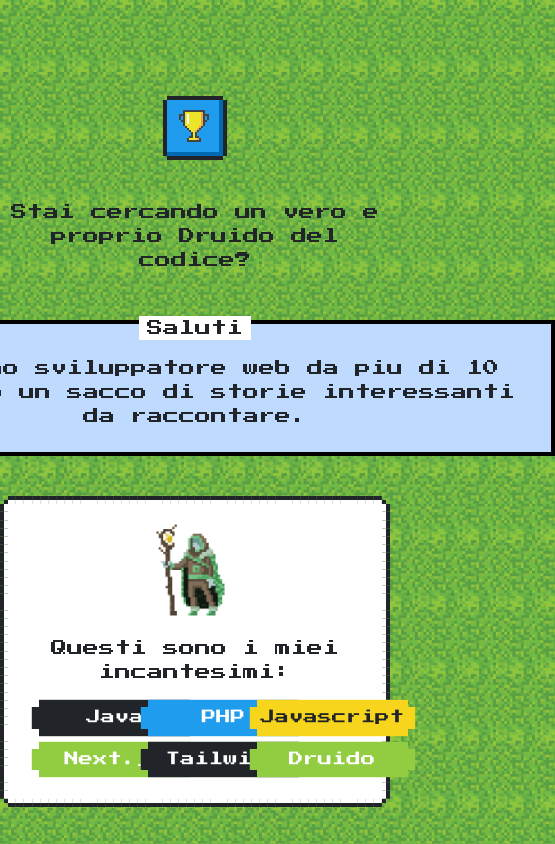
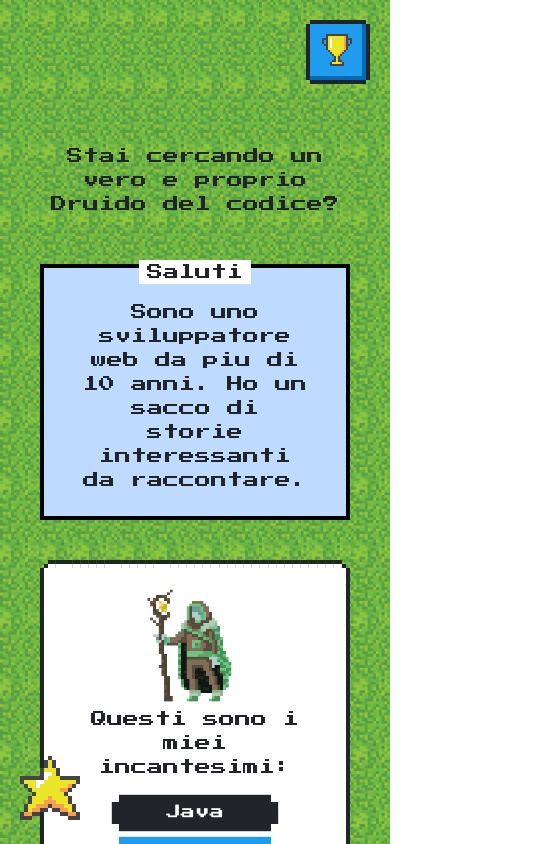
Before and after one commit to CarloGagliolo/8bit-portfolio, a Next.js app: page / in a window 390 px wide. Shown: the top 844 px of the page, 555 px wide, since content can reach past the window. Built offline with nearby package versions, Linux system fonts and the light colour scheme.

Commit message:
Added header and footer

```diff
--- a/app/layout.tsx
+++ b/app/layout.tsx
@@ -2,6 +2,8 @@ import type { Metadata } from "next";
 import { Press_Start_2P } from "next/font/google";
 import "./globals.css";
 import "nes.css/css/nes.min.css";
+import { Footer, Header } from "@/components/ui";
+import Subcribe from "@/components/ui/subscribe/subcribe";
 
 const pressStart2P = Press_Start_2P({
   weight: "400",
@@ -20,10 +22,11 @@ export default function RootLayout({
 }>) {
   return (
     <html lang="en">
-      <body
-        className={`${pressStart2P.className} antialiased`}
-      >
+      <body className={`${pressStart2P.className} antialiased`} >
+        <Header />
         {children}
+        <Subcribe />
+        <Footer />
       </body>
     </html>
   );
--- a/app/page.tsx
+++ b/app/page.tsx
@@ -3,50 +3,31 @@ import Image from "next/image";
 
 export default function Home() {
   return (
-    <main >
-
-      <div className="flex flex-col items-center justify-between pt-24 gap-10">
-
-        <div>
-          <button type="button" className="nes-btn is-primary">
-            <i className="nes-icon trophy"></i>
-          </button>
-          <dialog className="nes-dialog" id="dialog-default">
-            <form method="dialog">
-              <p className="title">Dialog</p>
-              <p>Alert: this is a dialog.</p>
-              <menu className="dialog-menu">
-                <button className="nes-btn">Cancel</button>
-                <button className="nes-btn is-primary">Confirm</button>
-              </menu>
-            </form>
-          </dialog>
-        </div>
+    <main>
+      <div className="flex flex-col items-center justify-between p-10 gap-10">
 
         <div className="text-center">
           <h1>Stai cercando un vero e proprio Druido del codice?</h1>
         </div>
 
-        <div className="nes-container with-title is-centered bg-blue-200 w-[45rem]">
+        <div className="nes-container with-title is-centered bg-blue-200 md:w-180">
           <p className="title">Saluti</p>
           <p>Sono uno sviluppatore web da piu di 10 anni.
             Ho un sacco di storie interessanti da raccontare.</p>
         </div>
 
         <div className="nes-container is-rounded bg-white">
-
-          <div className="flex item-center justify-center pb-4">
+          <div className="flex flex-col item-center justify-center">
+            <div className="m-auto">
               <Image
-              width={200}
-              height={200}
+              width={300}
+              height={300}
               src={"/druid.gif"}
-              alt=""
+              alt="druid"
             />
             </div>
-
             <p className="text-center">Questi sono i miei incantesimi:</p>
-
-          <div className="grid grid-cols-3">
+            <div className="grid grid-cols-1 sm:grid-cols-2 md:grid-cols-3 justify-items-center">
               <Link href="#" className="nes-badge">
                 <span className="is-dark">Java</span>
               </Link>
@@ -67,9 +48,9 @@ export default function Home() {
               </Link>
             </div>
           </div>
+        </div>
 
       </div>
-
     </main>
   );
 }
--- /dev/null
+++ b/components/ui/footer/footer.tsx
@@ -0,0 +1,50 @@
+"use client";
+
+import Link from 'next/link';
+import React, { useState } from 'react';
+
+export default function Footer() {
+
+    const [isShowModal, setIsShowModal] = useState<boolean>(false);
+
+    return (
+        <footer className="fixed bottom-5 left-5">
+            <button type="button" onClick={() => setIsShowModal(!isShowModal)}>
+                <i className="nes-icon is-large star"></i>
+            </button>
+            {isShowModal && (
+                <div className="fixed inset-0 bg-gray-500/50 flex justify-center items-center z-10">
+                    <div className="nes-dialog w-160 bg-white">
+                        <div className="flex justify-end">
+                            <button onClick={() => setIsShowModal(false)}>
+                                <i className="nes-icon close is-small"></i>
+                            </button>
+                        </div>
+                        <div className="flex flex-col justify-center items-center gap-5">
+                            <i className="snes-jp-logo"></i>
+                            <p>I miei progetti:</p>
+                            <Link href={"#"}>
+                                <div className="nes-container is-dark with-title">
+                                    <p className="title">8bit-portfolio</p>
+                                    <p>Sito portfolio costruito  con grafica 8 bit.</p>
+                                </div>
+                            </Link>
+                            <Link href={"#"}>
+                                <div className="nes-container with-title">
+                                    <p className="title">Gescar</p>
+                                    <p>Gestionale per centri revisione auto.</p>
+                                </div>
+                            </Link>
+                            <Link href={"#"}>
+                                <div className="nes-container is-dark with-title">
+                                    <p className="title">Multiversorum Magistri</p>
+                                    <p>Pagina del gruppo GDR multiversorum magistri.</p>
+                                </div>
+                            </Link>
+                        </div>
+                    </div>
+                </div>
+            )}
+        </footer>
+    )
+}
--- /dev/null
+++ b/components/ui/header/header.tsx
@@ -0,0 +1,63 @@
+"use client";
+
+import Link from 'next/link';
+import React, { useState } from 'react';
+
+export default function Header() {
+
+  const [isShowModal, setIsShowModal] = useState<boolean>(false);
+
+  return (
+    <header className="p-5">
+      <div className="flex w-full justify-end">
+        <button
+          type="button"
+          className="nes-btn is-primary"
+          onClick={() => setIsShowModal(!isShowModal)}
+        >
+          <i className="nes-icon trophy"></i>
+        </button>
+        {isShowModal && (
+          <div className="nes-dialog absolute top-20 bg-white z-10">
+            <div className="flex justify-end">
+              <button onClick={() => setIsShowModal(false)}>
+                <i className="nes-icon close is-small"></i>
+              </button>
+            </div>
+            <div className="p-3">
+              <p className="title text-sm">Vieni nel mio boscho druidico!</p>
+              <div className="flex gap-2 justify-center items-center">
+                <Link href={"https://github.com/CarloGagliolo"} target="_blank">
+                  <button type="button" className="nes-btn" >
+                    <i className="nes-icon github is-small"></i>
+                  </button>
+                </Link>
+                <Link href={"https://www.facebook.com/polp.etto"} target="_blank">
+                  <button type="button" className="nes-btn" >
+                    <i className="nes-icon facebook is-small"></i>
+                  </button>
+                </Link>
+                <Link href={"https://www.instagram.com/dallapartedichi"} target="_blank">
+                  <button type="button" className="nes-btn" >
+                    <i className="nes-icon instagram is-small"></i>
+                  </button>
+                </Link>
+                <Link href={"https://www.linkedin.com/in/carlo-gagliolo"} target="_blank">
+                  <button type="button" className="nes-btn" >
+                    <i className="nes-icon linkedin is-small"></i>
+                  </button>
+                </Link>
+                <Link href={"mailto:carlo126055@gmail.com"} target="_blank">
+                  <button type="button" className="nes-btn" >
+                    <i className="nes-icon gmail is-small"></i>
+                  </button>
+                </Link>
+              </div>
+            </div>
+          </div>
+        )}
+
+      </div>
+    </header>
+  )
+}
--- /dev/null
+++ b/components/ui/index.ts
@@ -0,0 +1,2 @@
+export { default as Header } from "./header/header";
+export { default as Footer } from "./footer/footer";
```
Also changed, not shown: public/med.png (added). Lines whose indentation alone changed are shown as unchanged.
